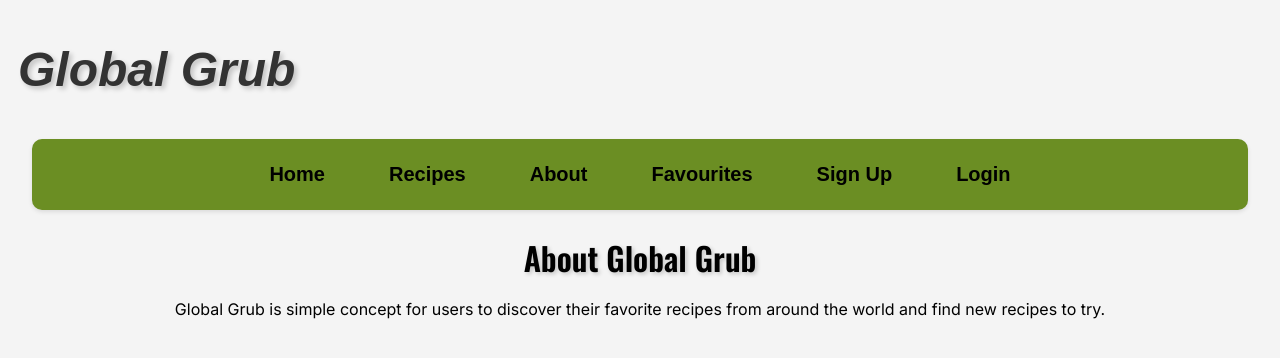
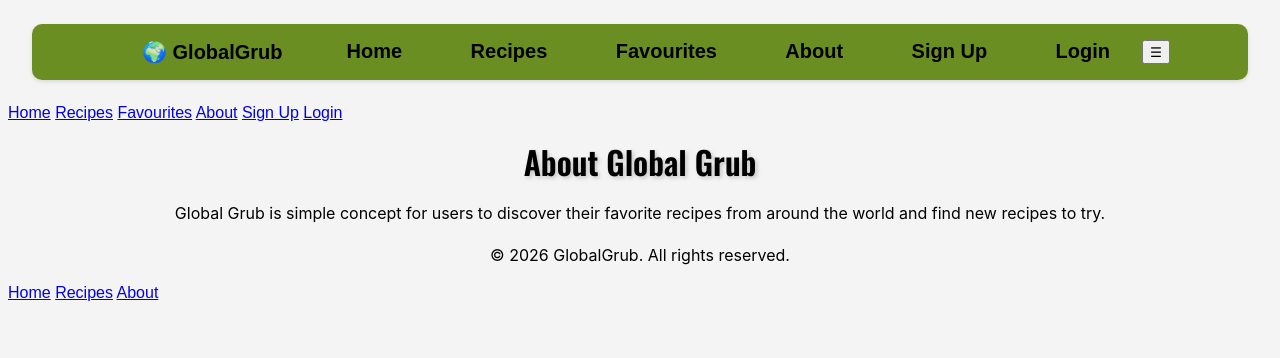
Before and after one commit to ColmN-Dev/GlobalGrub, a Flask app: page /about in a window 1280 px wide. Shown: the top 358 px of the page. Run offline with Flask 3, Linux system fonts and the light colour scheme.

Commit message:
Update title and navigation structure in base.html

```diff
--- a/templates/base.html
+++ b/templates/base.html
@@ -3,28 +3,57 @@
 <head>
     <meta charset="UTF-8">
     <meta name="viewport" content="width=device-width, initial-scale=1.0">
-    <title>Global Grub</title>
+    <title>GlobalGrub</title>
     <link rel="stylesheet" href="{{ url_for('static', filename='css/style.css') }}">
-    <link href="https://fonts.googleapis.com/css2?family=Oswald:wght@400;500;600&family=Inter:wght@400;500;600;700&display=swap" rel="stylesheet">
+    <link href="https://fonts.googleapis.com/css2?family=Oswald:wght@400;500;600&family=Lato:wght@400;700&display=swap" rel="stylesheet">
 </head>
 <body>
-    <header>
-        <h1>Global Grub</h1>
-            <section>
-                <nav class="navbar">
+    <header class="navbar">
+        <div class="navbar-brand">
+            <a href="{{ url_for('home') }}">🌍 GlobalGrub</a>
+        </div>
+        <nav class="navbar-links">
             <a href="{{ url_for('home') }}">Home</a>
             <a href="{{ url_for('recipes') }}">Recipes</a>
+            <a href="{{ url_for('favourites') }}">Favourites</a>
             <a href="{{ url_for('about') }}">About</a>
-                    <a href="{{ url_for('favourites') }}">Favourites</a>
+            {% if session.get('username') %}
+                <a href="{{ url_for('profile') }}">Profile</a>
+                <a href="{{ url_for('logout') }}">Logout</a>
+            {% else %}
                 <a href="{{ url_for('signup') }}">Sign Up</a>
                 <a href="{{ url_for('login') }}">Login</a>
+            {% endif %}
         </nav>
-            </section>
+        <button class="hamburger" id="hamburger">&#9776;</button>
     </header>
+
+    <div class="mobile-menu" id="mobileMenu">
+        <a href="{{ url_for('home') }}">Home</a>
+        <a href="{{ url_for('recipes') }}">Recipes</a>
+        <a href="{{ url_for('favourites') }}">Favourites</a>
+        <a href="{{ url_for('about') }}">About</a>
+        {% if session.get('username') %}
+            <a href="{{ url_for('profile') }}">Profile</a>
+            <a href="{{ url_for('logout') }}">Logout</a>
+        {% else %}
+            <a href="{{ url_for('signup') }}">Sign Up</a>
+            <a href="{{ url_for('login') }}">Login</a>
+        {% endif %}
+    </div>
 
     {% block content %}
     {% endblock %}
 
+    <footer class="footer">
+        <p>© 2026 GlobalGrub. All rights reserved.</p>
+        <nav>
+            <a href="{{ url_for('home') }}">Home</a>
+            <a href="{{ url_for('recipes') }}">Recipes</a>
+            <a href="{{ url_for('about') }}">About</a>
+        </nav>
+    </footer>
+
     <script src="{{ url_for('static', filename='js/script.js') }}"></script>
 </body>
 </html>
```
Lines whose indentation alone changed are shown as unchanged.
